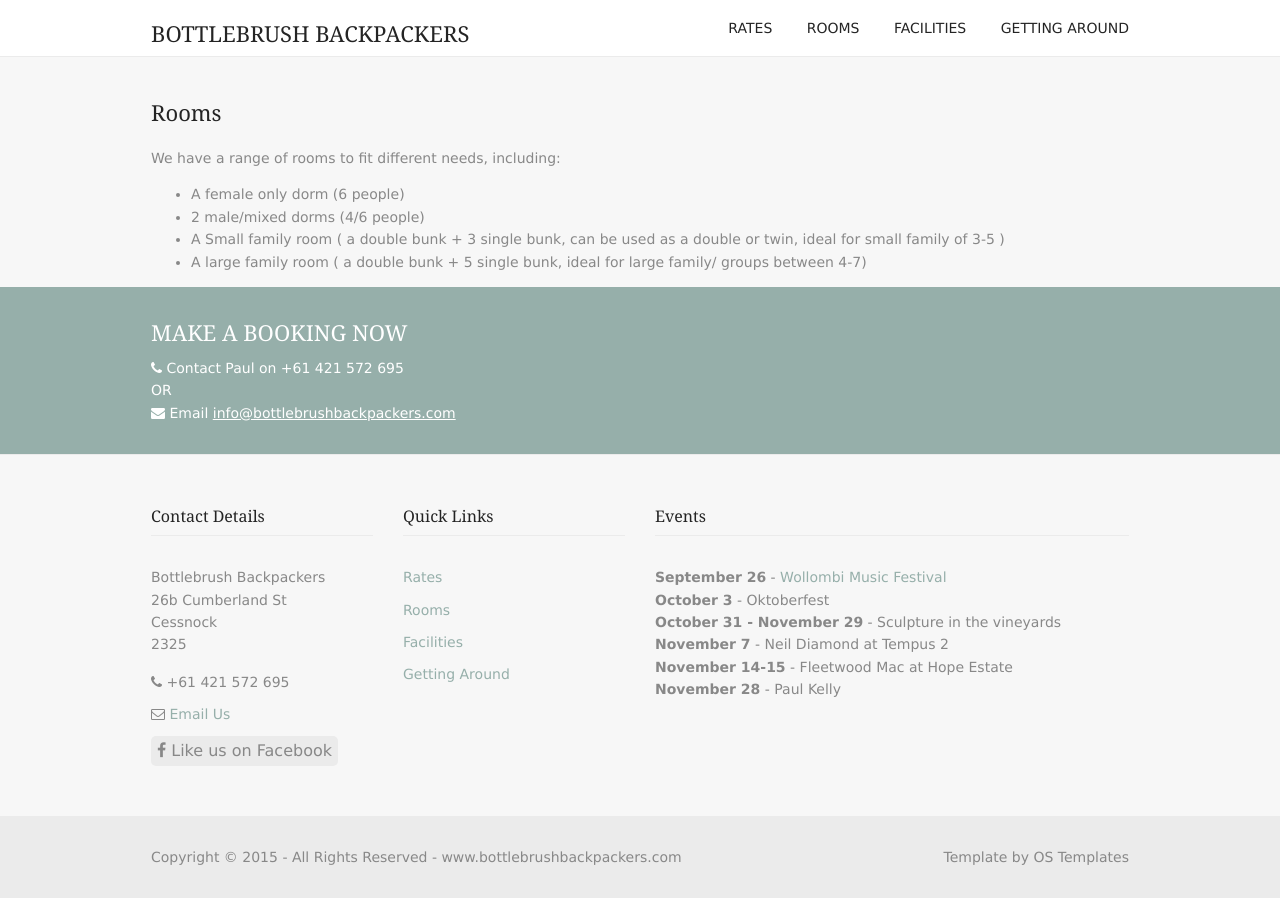
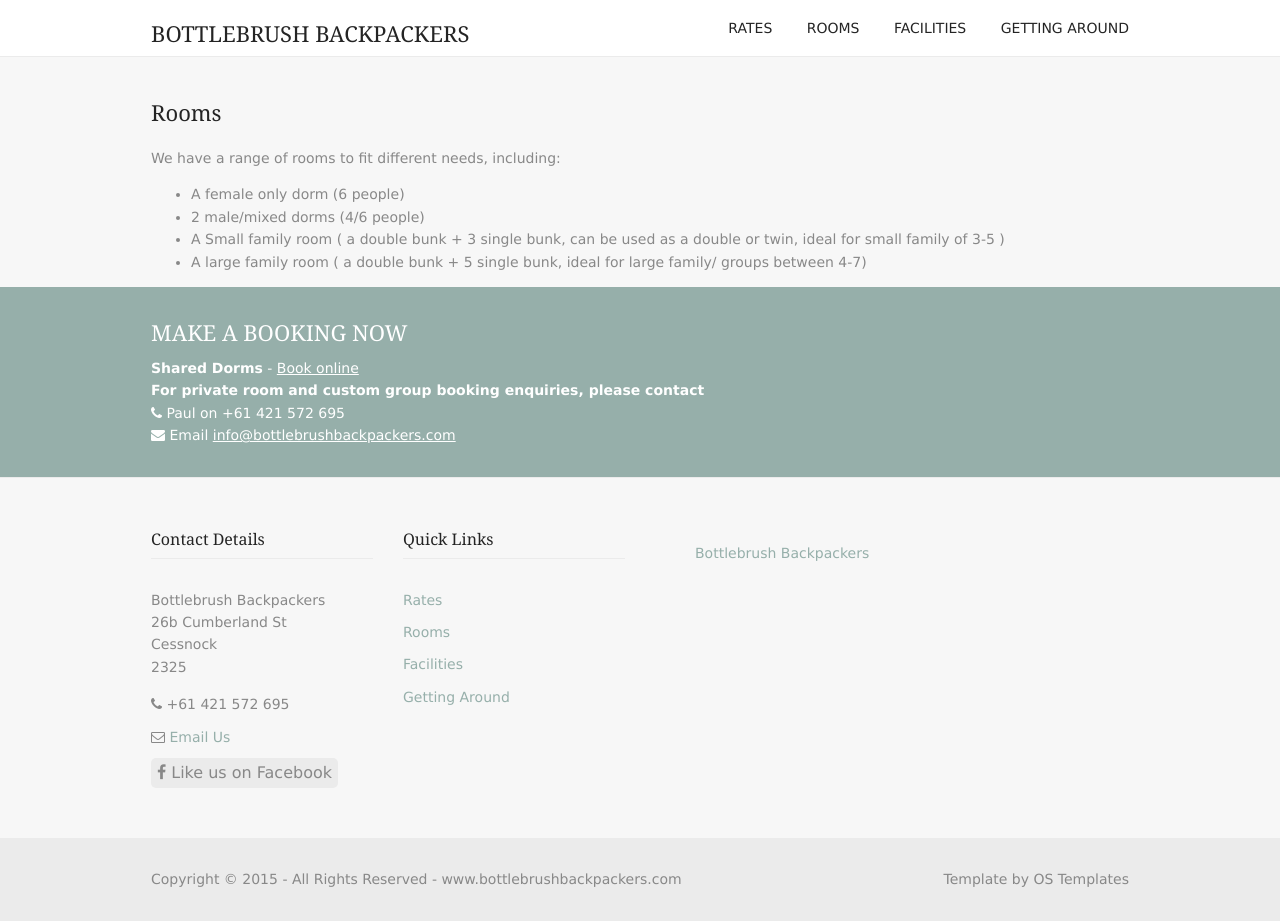
Before and after one commit to bottlebrushbackpackers/bottlebrushbackpackers, a Jekyll site: the page built from rooms/index.html, in a window 1280 px wide. Built offline with Jekyll 4.4.1, drawn with Linux system fonts in a browser that asks for light colours; before the commit the page ends 900 px from its top, so only the background shows below that.

Commit message:
Add Facebook page feed to footer Changed book now block to include hostel world

```diff
--- a/_config.yml
+++ b/_config.yml
@@ -1,6 +1,6 @@
 # Site settings
 title: "Bottlebrush Backpackers"
-description: "Bottlebrush Backpackers is the most centrally located backpackers in Hunter Valley. It is an excellent choice for backpackers searching for conveniently located budget accommodation."
+description: "Bottlebrush Backpackers is the most centrally located hostel in Hunter Valley. It is an excellent choice for backpackers searching for conveniently located budget accommodation."
 
 
 url: "http://bottlebrushbackpackers.com"
@@ -28,15 +28,15 @@ slides:
       - button_text: "our facilities"
         color: "orange"
         url: "/facilities"
-      # - button_text: "make a booking"
-      #   color: "red"
-      #   url: "/booking"
   - img_url: "images/slides/private_room.jpg"
     text: "Enjoy a comfortable stay in the heart of Hunter Valley"
     buttons:
       - button_text: "our rooms"
         color: "red"
         url: "/rooms"
+      - button_text: "like us on facebook"
+        color: "green"
+        url: "https://www.facebook.com/bottlebrushBackpackers"
   - img_url: "images/slides/commonArea.jpg"
     text: "Quality budget accommodation"
     buttons:
--- a/_includes/footer.html
+++ b/_includes/footer.html
@@ -23,15 +23,7 @@
       </ul>
     </div>
     <div class="one_half">
-      <h6 class="title">Events</h6>
-      <article>
-        <strong>September 26</strong> - <a href="http://www.wollombimusicfestival.com.au/">Wollombi Music Festival</a><br>
-        <strong>October 3</strong> - Oktoberfest<br>
-        <strong>October 31 - November 29</strong> - Sculpture in the vineyards<br>
-        <strong>November 7</strong> - Neil Diamond at Tempus 2<br>
-        <strong>November 14-15</strong> - Fleetwood Mac at Hope Estate<br>
-        <strong>November 28</strong> - Paul Kelly<br>
-      </article>
+      <div class="fb-page" data-href="https://www.facebook.com/bottlebrushBackpackers" data-tabs="timeline" data-small-header="true" data-adapt-container-width="true" data-hide-cover="false" data-show-facepile="false"><div class="fb-xfbml-parse-ignore"><blockquote cite="https://www.facebook.com/bottlebrushBackpackers"><a href="https://www.facebook.com/bottlebrushBackpackers">Bottlebrush Backpackers</a></blockquote></div></div>
     </div>
     <!-- ################################################################################################ -->
   </footer>
--- a/_includes/head.html
+++ b/_includes/head.html
@@ -3,7 +3,8 @@
   <meta http-equiv="X-UA-Compatible" content="IE=edge">
   <meta name="viewport" content="width=device-width, initial-scale=1.0, maximum-scale=1.0, user-scalable=no">
 
-  <title>{{ site.title }}{% if page.title %} | {{ page.title }} {% endif %}</title>
+  <title>
+  	{{ site.title }} | Hunter Valley Hostel{% if page.title %} | {{ page.title }} {% endif %}</title>
   <meta name="description" content="{% if page.excerpt %}{{ page.excerpt | strip_html | strip_newlines | truncate: 160 }}{% else %}{{ site.description }}{% endif %}">
 
   <link href="{{site.baseurl}}/layout/styles/layout.css" rel="stylesheet" type="text/css" media="all">
--- a/_includes/header.html
+++ b/_includes/header.html
@@ -1,3 +1,11 @@
+<div id="fb-root"></div>
+<script>(function(d, s, id) {
+  var js, fjs = d.getElementsByTagName(s)[0];
+  if (d.getElementById(id)) return;
+  js = d.createElement(s); js.id = id;
+  js.src = "//connect.facebook.net/en_US/sdk.js#xfbml=1&version=v2.5&appId=497066557142230";
+  fjs.parentNode.insertBefore(js, fjs);
+}(document, 'script', 'facebook-jssdk'));</script>
 <div class="wrapper row1">
 <header id="header" class="clear">
 
--- a/_includes/makebooking.html
+++ b/_includes/makebooking.html
@@ -2,10 +2,13 @@
   <section id="cta" class="clear">
     <!-- ################################################################################################ -->
     <div class="three_quarter first">
-      <h2 class="heading">Make a booking now</h2>
-      <p class="btmspace-10"><span class="fa fa-phone"></span> Contact {{site.contact_person}} on {{site.phone}}</p>
-      <p class="btmspace-10">OR</p>
-      <p><span class="fa fa-envelope"></span> Email <a href="mailto:{{site.email}}">info@bottlebrushbackpackers.com</a></p>
+      <h2 class="heading">Make a booking Now</h2>
+
+      <div class="btmspace-15"><strong>Shared Dorms</strong> - <a href="http://www.hostelworld.com/hosteldetails.php/Bottlebrush-Backpackers/Cessnock/100219" target="_blank">Book online</a></div>
+
+      <div class="btmspace-5"><strong>For private room and custom group booking enquiries, please contact</strong></div>
+      <div><span class="fa fa-phone"></span> {{site.contact_person}} on {{site.phone}}</div>
+      <div><span class="fa fa-envelope"></span> Email <a href="mailto:{{site.email}}">info@bottlebrushbackpackers.com</a></div>
     </div>
     <!-- <div class="one_quarter"><a class="btn" href="{{site.baseurl}}/booking">Book Now <span class="fa fa-arrow-right"></span></a></div> -->
     <!-- ################################################################################################ -->
--- a/_layouts/home.html
+++ b/_layouts/home.html
@@ -7,6 +7,9 @@
 
     {% include header.html %}
     {% include slider.html %}
+
+    <!-- ################################################################################################ -->
+    {% include makebooking.html %}
 
     <div class="wrapper row2">
     <div id="services" class="clear">
@@ -43,8 +46,6 @@
   </div>
 
   {% include commonarea.html %}
-  <!-- ################################################################################################ -->
-  {% include makebooking.html %}
   <!-- ################################################################################################ -->
 
   <!-- ################################################################################################ -->
```
